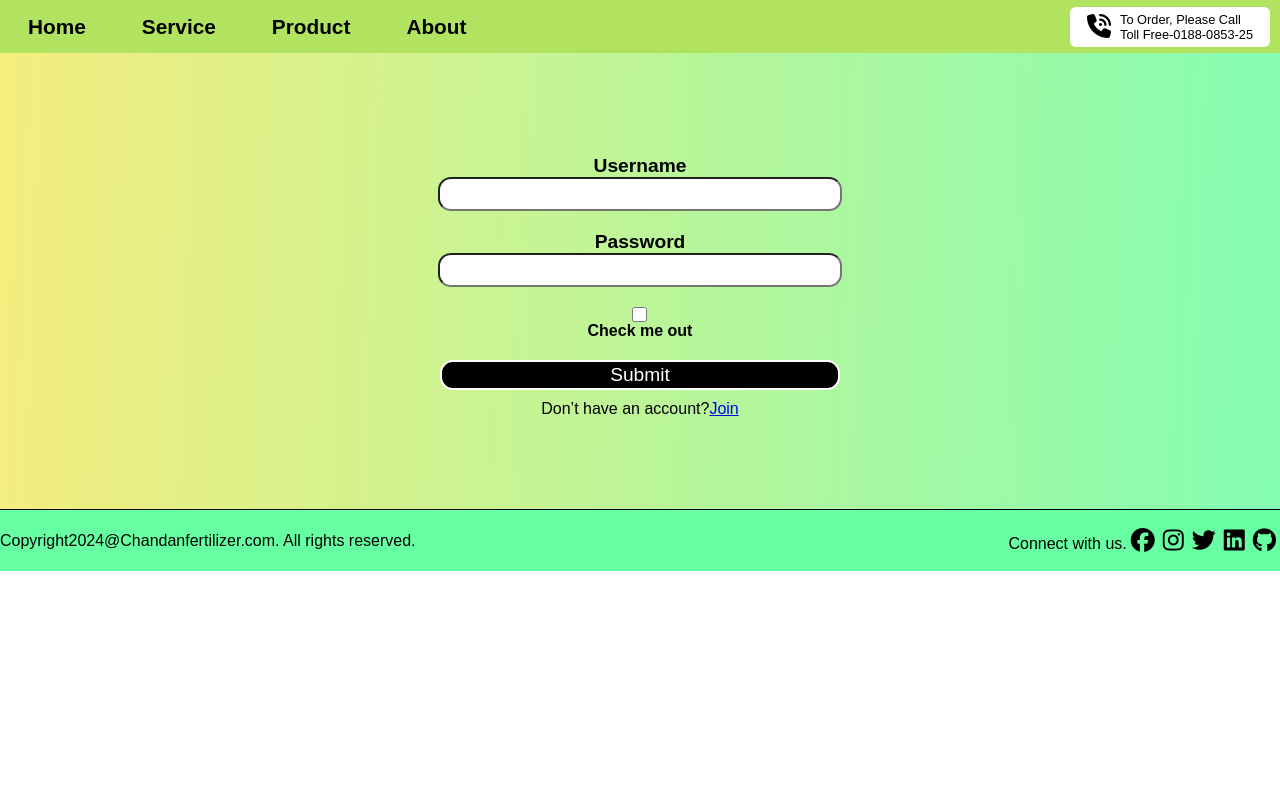
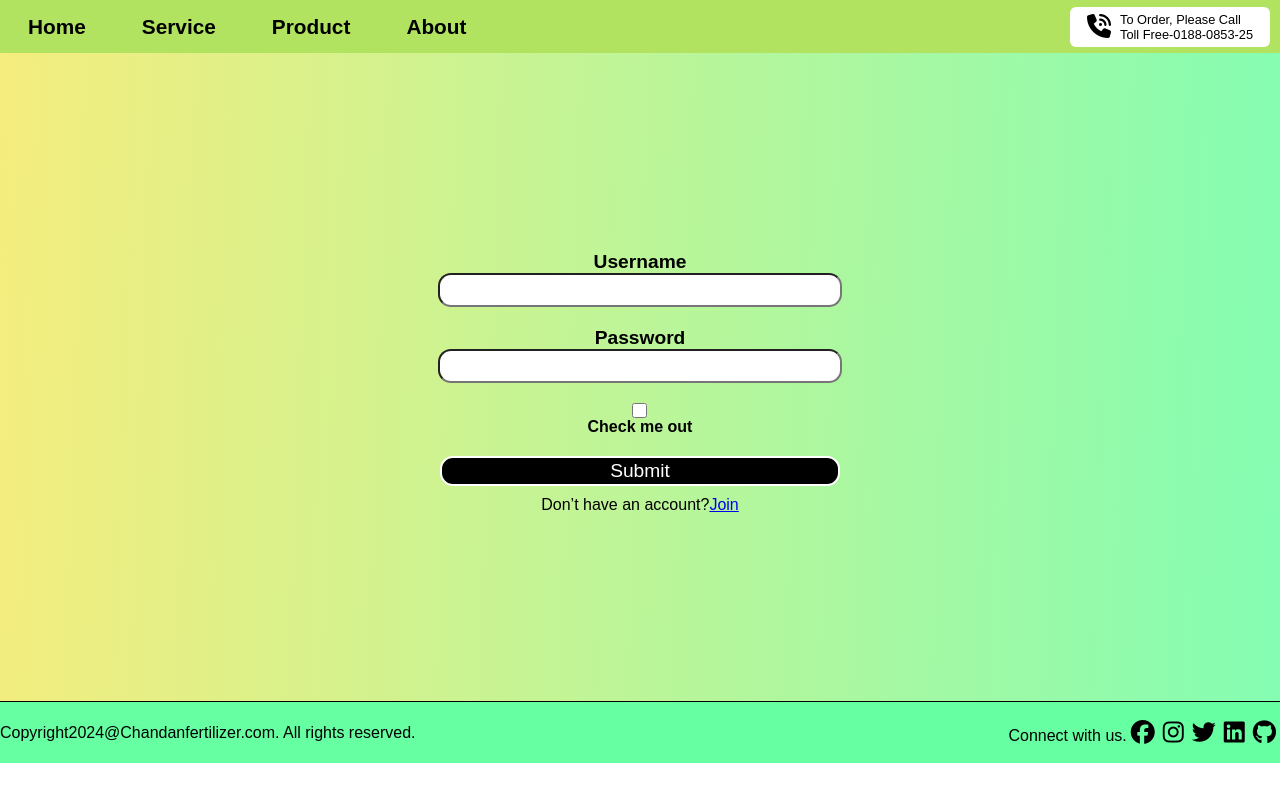
Before and after one commit to debasish414/Web-Temp, a React (Vite) app: page /login in a window 1280 px wide. Built offline with nearby package versions, Linux system fonts and the light colour scheme.

Commit message:
Update App.css

```diff
--- a/src/App.css
+++ b/src/App.css
@@ -591,7 +591,7 @@ footer {
   display: flex;
   align-items: center;
   justify-content: center;
-  height: 456px;
+  height: 81vh;
   flex-direction: column;
   background-image: linear-gradient(272deg, #84fdb2, #f5ed7e);
 }
```
